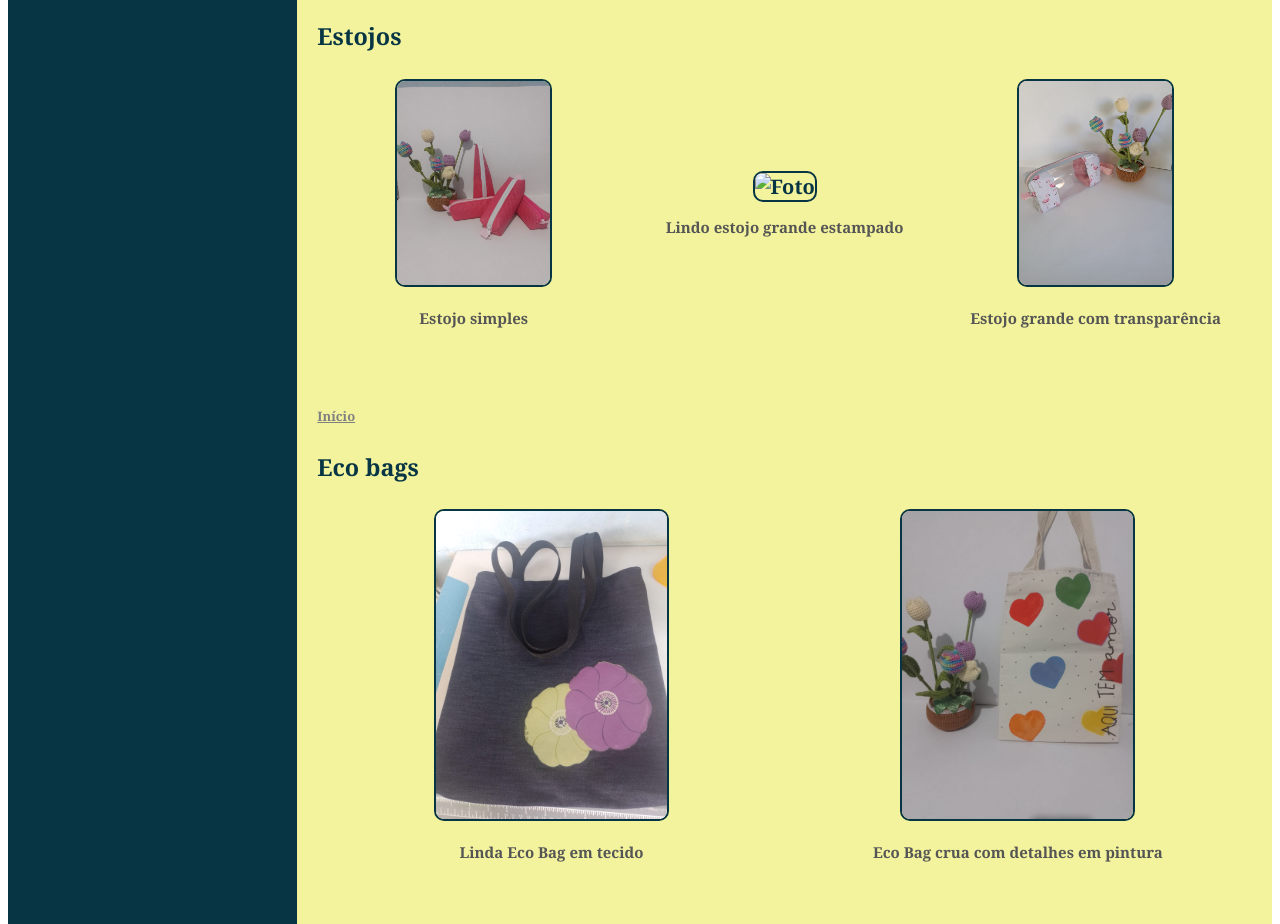
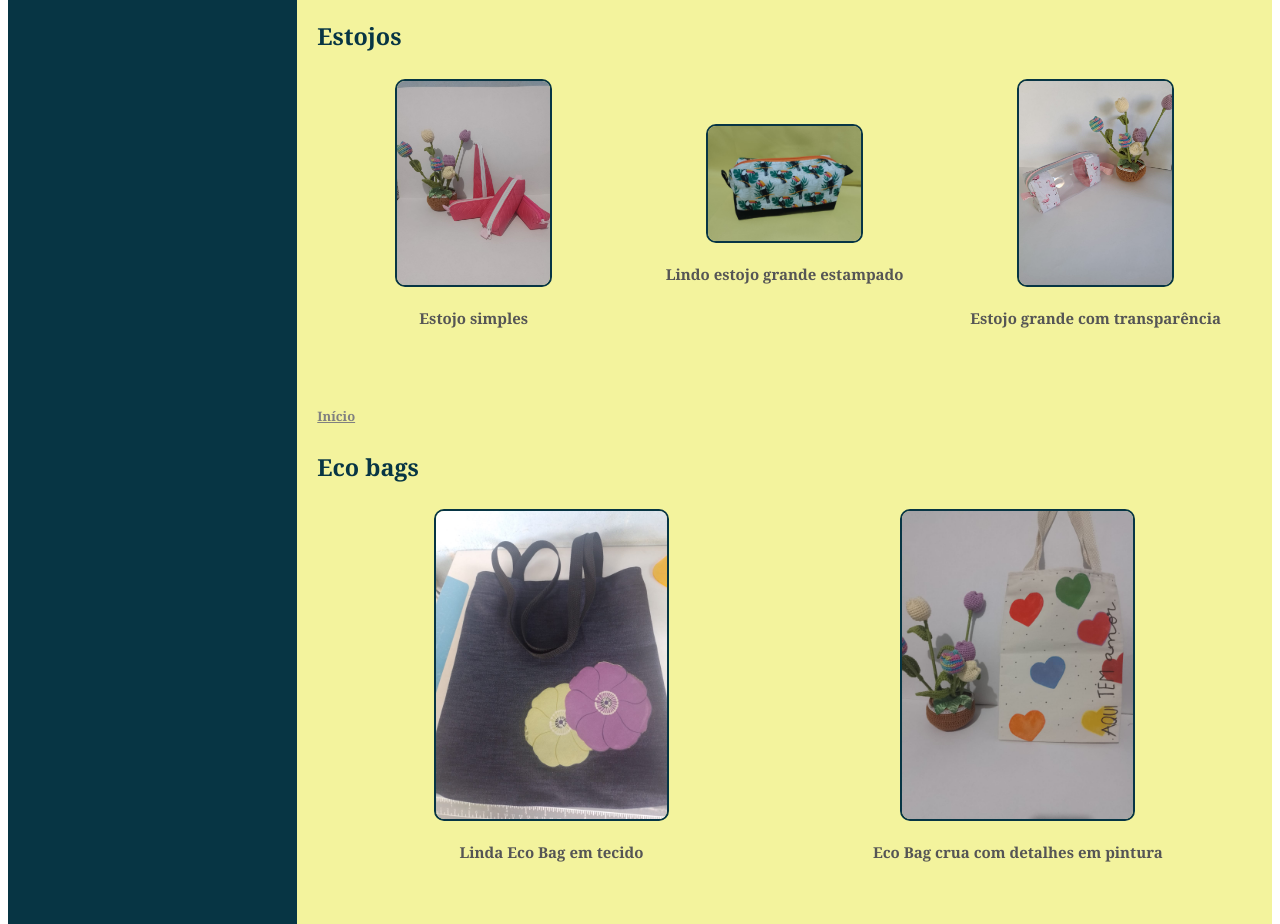
Before and after one commit to PatriciaFranca87/Pagina-Cris-Art-s, a plain HTML site: page index.html in a window 1280 px wide. Shown: the part 1469-2393 px from the top of the page. Drawn offline with Linux system fonts and the light colour scheme.

Commit message:
Add files via upload

```diff
--- a/css/styles.css
+++ b/css/styles.css
@@ -1,6 +1,5 @@
 
 @import url('https://fonts.googleapis.com/css2?family=Kaushan+Script&family=Oleo+Script:wght@400;700&display=swap');
-
 
 
 body {
@@ -17,7 +16,6 @@ img {
     border: 2px solid rgb(210, 210, 9);
     width: 50%;
     margin-left: 0;
-
 
 }
 
@@ -39,7 +37,6 @@ table {
     margin: auto;
     table-layout:fixed;
     width: 100%;
-
 }
 
 
--- a/index.html
+++ b/index.html
@@ -160,7 +160,7 @@
 						</td>
 
 						<td>
-							<img src="./imagens/estojo3.txt" alt="Foto" class="fotoitens"><br>
+							<img src="./imagens/estojo3.jpg" alt="Foto" class="fotoitens"><br>
 							<p class="paragDescitens">Lindo estojo grande estampado</p><br>
 
 						</td>
```
Also changed, not shown: imagens/Fundo1.jpeg (added), imagens/fundo2.jpeg (added), imagens/fundo3.jpeg (added), imagens/fundo4.jpeg (added), imagens/fundo5.jpeg (added), imagens/fundo7.png (added), imagens/fundo8.jpeg (added), imagens/necess2.jpg (added), imagens/necess6.jpeg (added).
